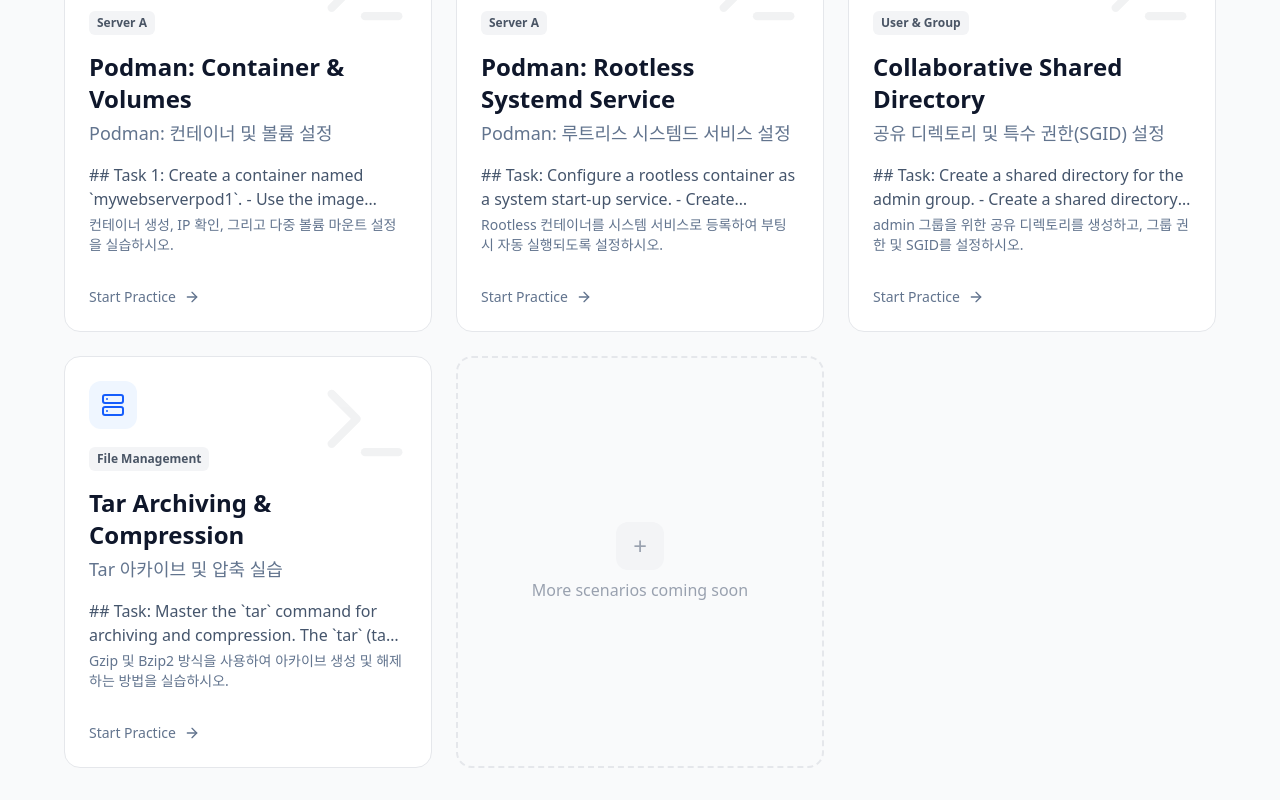
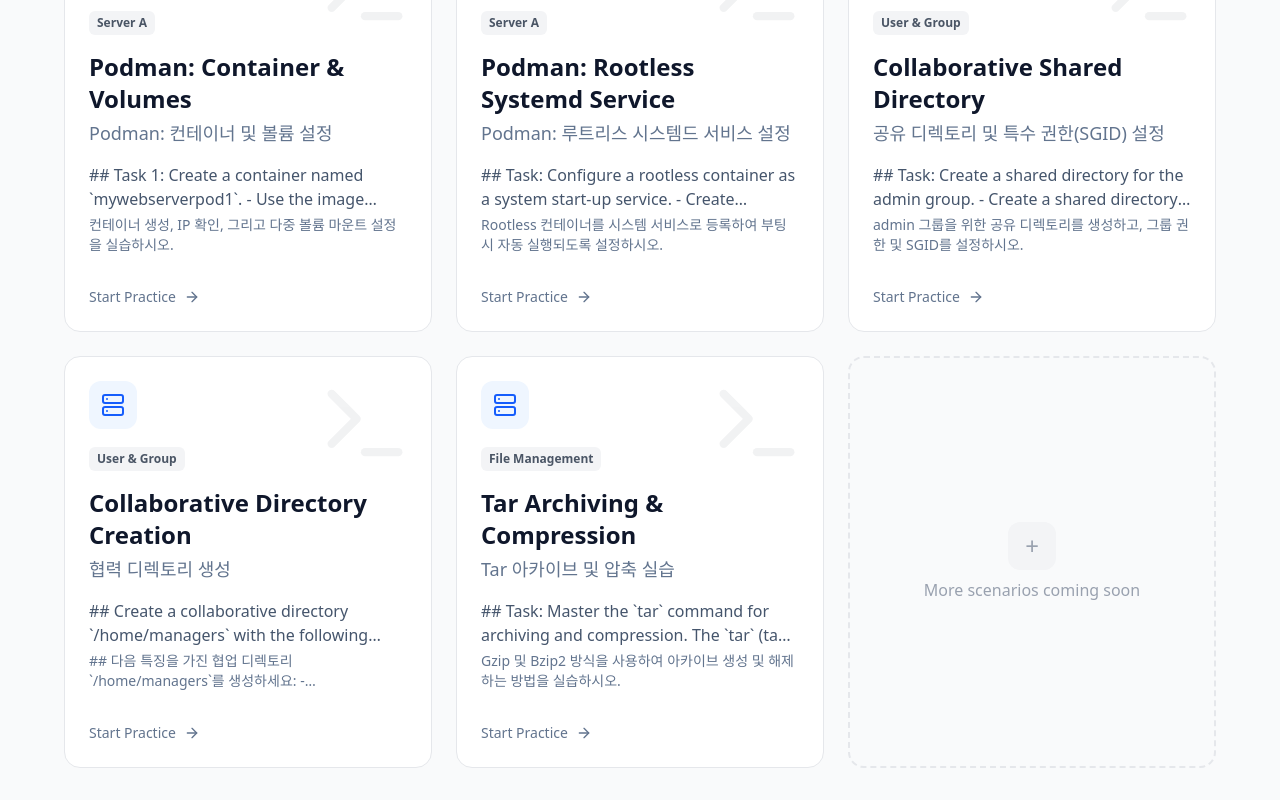
Before and after one commit to tacowasabii/RHCSA, a React (Vite) app: page / in a window 1280 px wide. Shown: the part 2388-3188 px from the top of the page. Built offline with nearby package versions, Linux system fonts and the light colour scheme.

Commit message:
feat: 협력 디렉토리

```diff
--- a/src/data/problems.ts
+++ b/src/data/problems.ts
@@ -1125,6 +1125,62 @@
     ]
   },
   {
+    id: 'collaborative-directory-managers',
+    category: 'User & Group',
+    title: 'Collaborative Directory Creation',
+    titleKo: '협력 디렉토리 생성',
+    description: `## Create a collaborative directory \`/home/managers\` with the following characteristics:
+
+- The group owner of \`/home/managers\` should be \`sysmgrs\`.
+- The directory should be readable, writable, and accessible only by members of the \`sysmgrs\` group. Other users should not have these permissions. (Of course, root can access all files and directories on the system.)
+- Files created in \`/home/managers\` should automatically have their group ownership set to the \`sysmgrs\` group.
+
+### Setting Special Permissions
+- Symbolic: setuid = u+s; setgid = g+s; sticky = o+t
+- Octal: In the added fourth preceding digit; setuid = 4; setgid = 2; sticky = 1`,
+    descriptionKo: `## 다음 특징을 가진 협업 디렉토리 \`/home/managers\`를 생성하세요:
+
+- \`/home/managers\`의 그룹 소유자는 \`sysmgrs\`여야 합니다.
+- 디렉토리는 \`sysmgrs\` 그룹의 구성원만 읽기, 쓰기 및 접근할 수 있으며, 다른 사용자는 이러한 권한을 가지지 않습니다. (물론, root 사용자는 시스템의 모든 파일과 디렉토리에 접근할 수 있습니다.)
+- \`/home/managers\`에 생성된 파일은 자동으로 그룹 소유권이 \`sysmgrs\` 그룹으로 설정되어야 합니다.
+
+### 특수 권한 설정
+- Symbolic: setuid = u+s; setgid = g+s; sticky = o+t
+- Octal: 4번째 자리 숫자; setuid = 4; setgid = 2; sticky = 1`,
+    scenarios: [
+      'Directory: /home/managers',
+      'Group Owner: sysmgrs',
+      'Permissions: group:rwx, other:---',
+      'SGID: Files inherit sysmgrs group ownership'
+    ],
+    steps: [
+      {
+        id: 1,
+        instruction: 'Create the managers directory',
+        instructionKo: 'managers 디렉토리를 생성하시오.',
+        command: 'mkdir /home/managers'
+      },
+      {
+        id: 2,
+        instruction: 'Change the group ownership to sysmgrs',
+        instructionKo: '디렉토리의 그룹 소유권을 sysmgrs로 변경하시오.',
+        command: 'chown :sysmgrs /home/managers/'
+      },
+      {
+        id: 3,
+        instruction: 'Set permissions with SGID (2770)',
+        instructionKo: 'SGID를 포함한 권한(2770)을 설정하시오.',
+        command: 'chmod 2770 /home/managers/'
+      },
+      {
+        id: 4,
+        instruction: 'Verify directory permissions and SGID',
+        instructionKo: '디렉토리의 권한과 SGID 설정을 확인하시오.',
+        command: 'ls -ld /home/managers/'
+      }
+    ]
+  },
+  {
     id: 'tar-archiving-basics',
     category: 'File Management',
     title: 'Tar Archiving & Compression',
```
